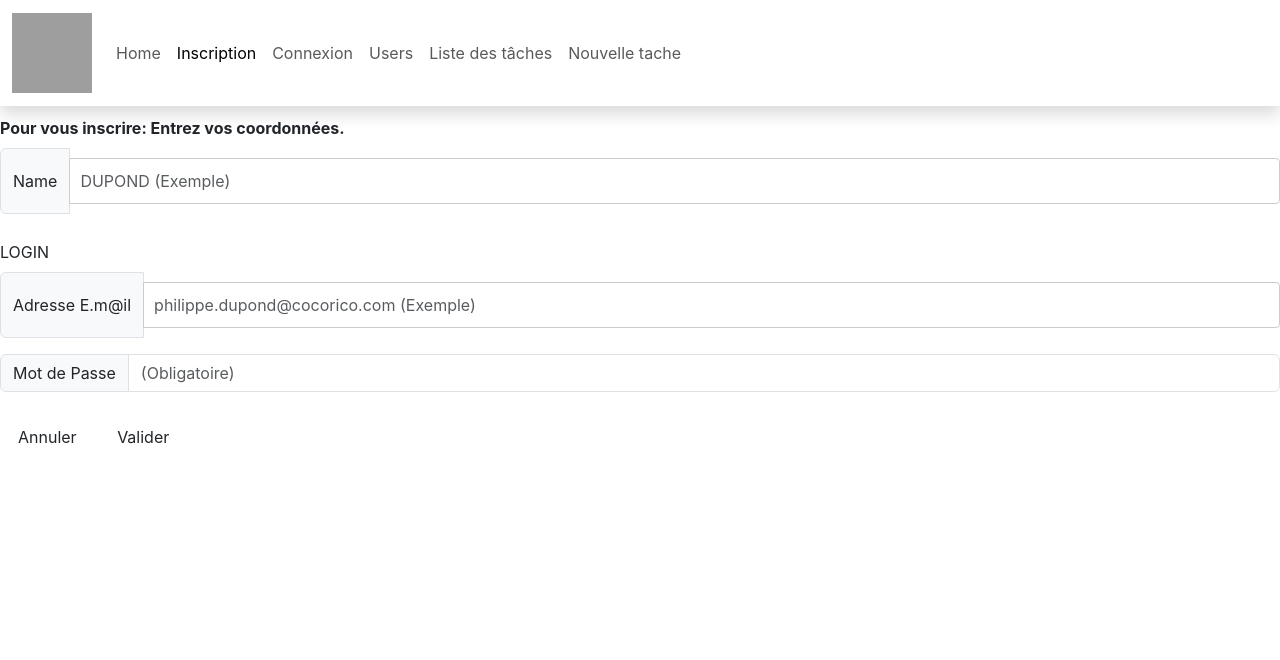
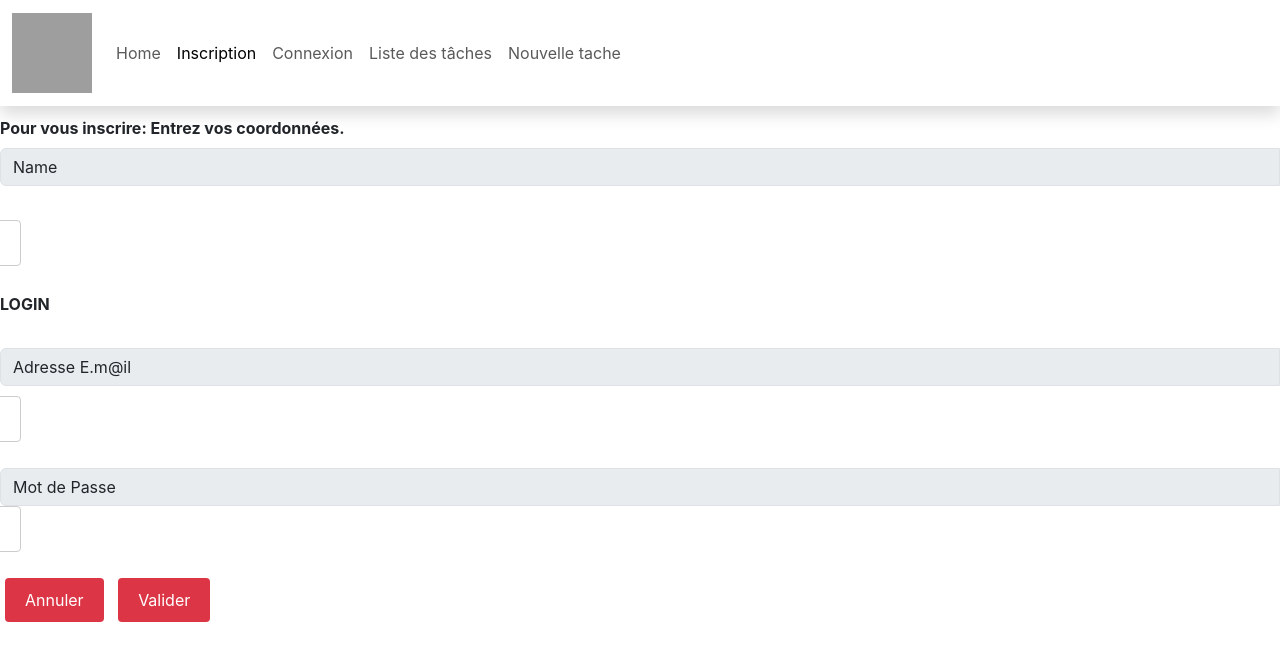
Before and after one commit to HeyTiainnes/tkc, a React (Create React App) app: page /InscriptionPage in a window 1280 px wide. Shown: the top 660 px of the page. Built offline with nearby package versions, Linux system fonts and the light colour scheme; grey boxes are pictures that could not be loaded.

Commit message:
un peut de deco

```diff
--- /dev/null
+++ b/src/components/BoutonAnnuler.css
@@ -0,0 +1,16 @@
+.btn-Annuler {
+    background-color: #dc3545;
+    color: white;
+    border: none;
+    padding: 0.5rem 1rem;
+    text-decoration: none;
+    cursor: pointer;
+}
+
+.btn-Annuler:hover {
+    background-color: #c82333;
+}
+
+.btn-Annuler:active {
+    background-color: #bd2130;
+}
--- a/src/components/BoutonAnnuler.tsx
+++ b/src/components/BoutonAnnuler.tsx
@@ -1,5 +1,5 @@
 import { NavLink } from "react-router-dom";
-//import "./BoutonAnnuler.css";
+
 const BoutonAnnuler = () => {
     return (
         <button type="button" className="btn btn-Annuler">
--- a/src/components/Nav.tsx
+++ b/src/components/Nav.tsx
@@ -46,11 +46,11 @@ const Nav = () => {
                                     Connexion
                                 </NavLink>
                             </li>
-                            <li className="nav-item">
+                            {/* <li className="nav-item">
                                 <NavLink to="/GetUsers" end className="nav-link">
                                     Users
                                 </NavLink>
-                            </li>
+                            </li> */}
                             <li className="nav-item">
                                 <NavLink to="/TaskLists" end className="nav-link">
                                     Liste des tâches
--- /dev/null
+++ b/src/pages/ConnexionPage.css
@@ -0,0 +1,45 @@
+/* Styles for ConnexionPage */
+
+form {
+    display: flex;
+    flex-direction: column;
+    align-items: center;
+    max-width: 400px;
+    margin: 0 auto;
+    padding: 20px;
+    background-color: #f5f5f5;
+    border-radius: 8px;
+}
+
+label {
+    display: flex;
+    flex-direction: column;
+    margin-bottom: 10px;
+}
+
+input {
+    padding: 10px;
+    border-radius: 4px;
+    border: 1px solid #ccc;
+}
+
+button {
+    padding: 10px 20px;
+    margin-top: 10px;
+    border: none;
+    border-radius: 4px;
+    background-color: #007bff;
+    color: #fff;
+    cursor: pointer;
+}
+
+button[type="button"] {
+    background-color: #dc3545;
+}
+
+@media screen and (max-width: 600px) {
+    form {
+        max-width: 100%;
+        padding: 10px;
+    }
+}
--- a/src/pages/ConnexionPage.tsx
+++ b/src/pages/ConnexionPage.tsx
@@ -1,6 +1,6 @@
 import { useState } from "react";
 import axios, { AxiosResponse } from 'axios';
-
+import './ConnexionPage.css';
 interface LoginFormProps {
     onLoginSuccess: () => void;
 }
--- /dev/null
+++ b/src/pages/InscriptionPage.css
@@ -0,0 +1,46 @@
+/* Styles for InscriptionPage */
+
+label {
+    display: block;
+    font-weight: bold;
+    margin-bottom: 10px;
+}
+
+.input-group {
+    display: flex;
+    flex-direction: column;
+    margin-bottom: 20px;
+}
+
+.input-group-text {
+    background-color: #e9ecef;
+}
+
+.form-control {
+    padding: 10px;
+    border-radius: 4px;
+    border: 1px solid #ccc;
+}
+
+.btn {
+    padding: 10px 20px;
+    border: none;
+    border-radius: 4px;
+    background-color: #28a745;
+    color: #fff;
+    cursor: pointer;
+}
+
+.btn-green {
+    background-color: #28a745;
+}
+
+.btn-cancel {
+    background-color: #dc3545;
+}
+
+@media screen and (max-width: 600px) {
+    .input-group {
+        margin-bottom: 10px;
+    }
+}
--- a/src/pages/InscriptionPage.tsx
+++ b/src/pages/InscriptionPage.tsx
@@ -5,6 +5,8 @@ import { useNavigate } from "react-router-dom"
 // Import du hook useRef pour récupérer les valeurs des champs de formulaire
 import { useRef, FormEvent } from "react";
 // Import d'un composant personnalisé BoutonAnnuler
+// import BoutonAnnuler from "../components/BoutonAnnuler";
+import './InscriptionPage.css';
 import BoutonAnnuler from "../components/BoutonAnnuler";
 // Déclaration du composant Inscription
 const Inscription = () => {
```
Also changed, not shown: src/pages/GetUsers.tsx (+265 -25 lines).
